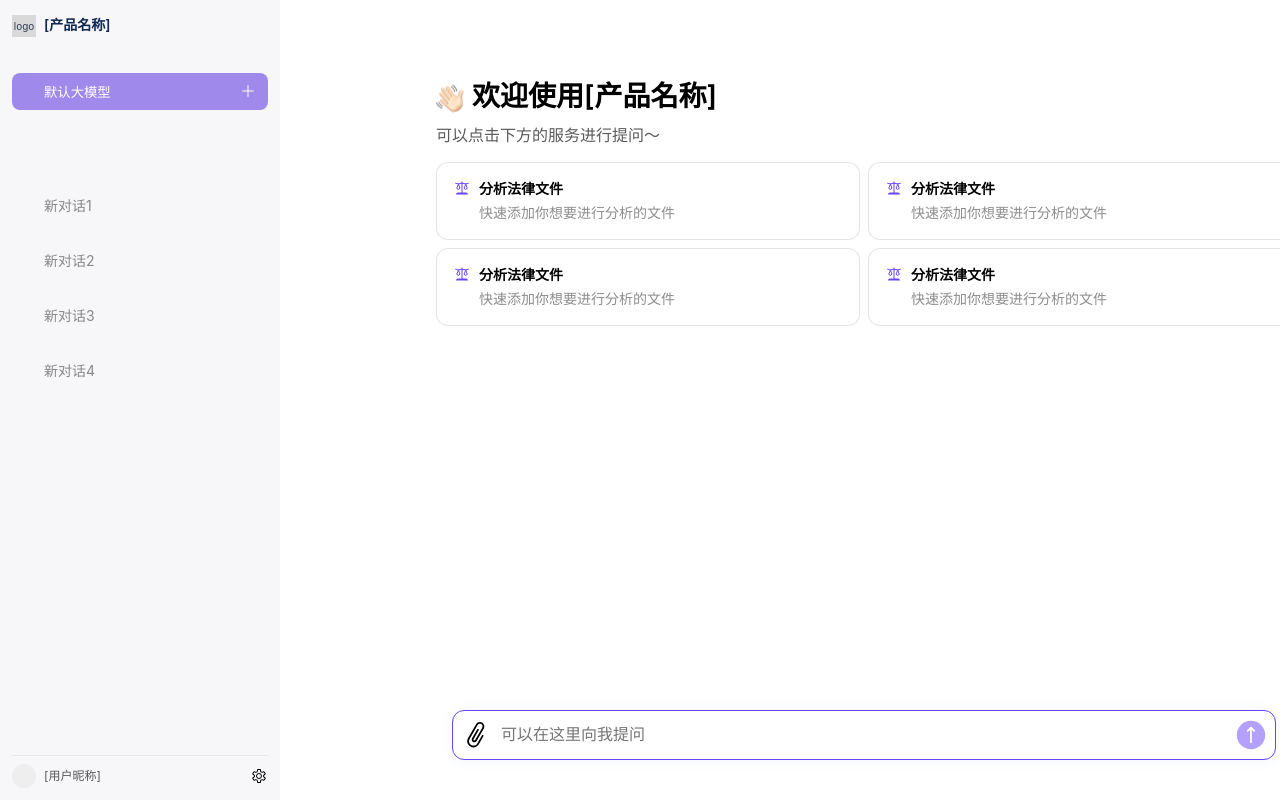
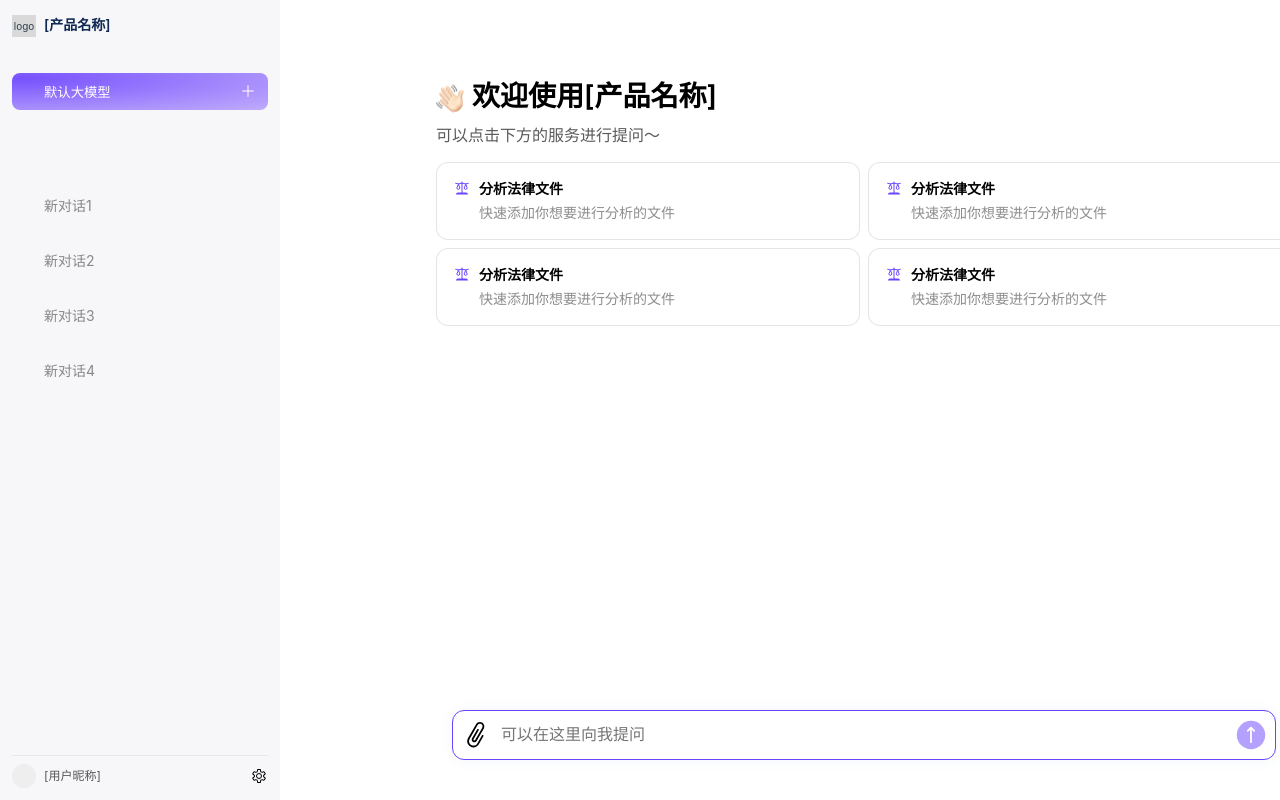
Before and after one commit to RDistance/legal-papers, a Vue app: page / in a window 1280 px wide. Built offline with nearby package versions, Linux system fonts and the light colour scheme.

Commit message:
颜色渐变

```diff
--- a/src/views/HomeView.vue
+++ b/src/views/HomeView.vue
@@ -150,8 +150,7 @@ const deleteConversation = (index: number) => {
     width: 100%;
     margin-top: 37px;
     margin-bottom: 72px;
-   // background: radial-gradient( 0% 15% at 57% 49%, #7751FE 0%, #F6F1FA 100%);
-    background: #9f8aeb;
+    background: radial-gradient(243.39% 214.86% at 1.95% 15%, #7751FE 0%, #F6F1FA 100%);
     border-radius: 8px;
     border: none;
   }
```
